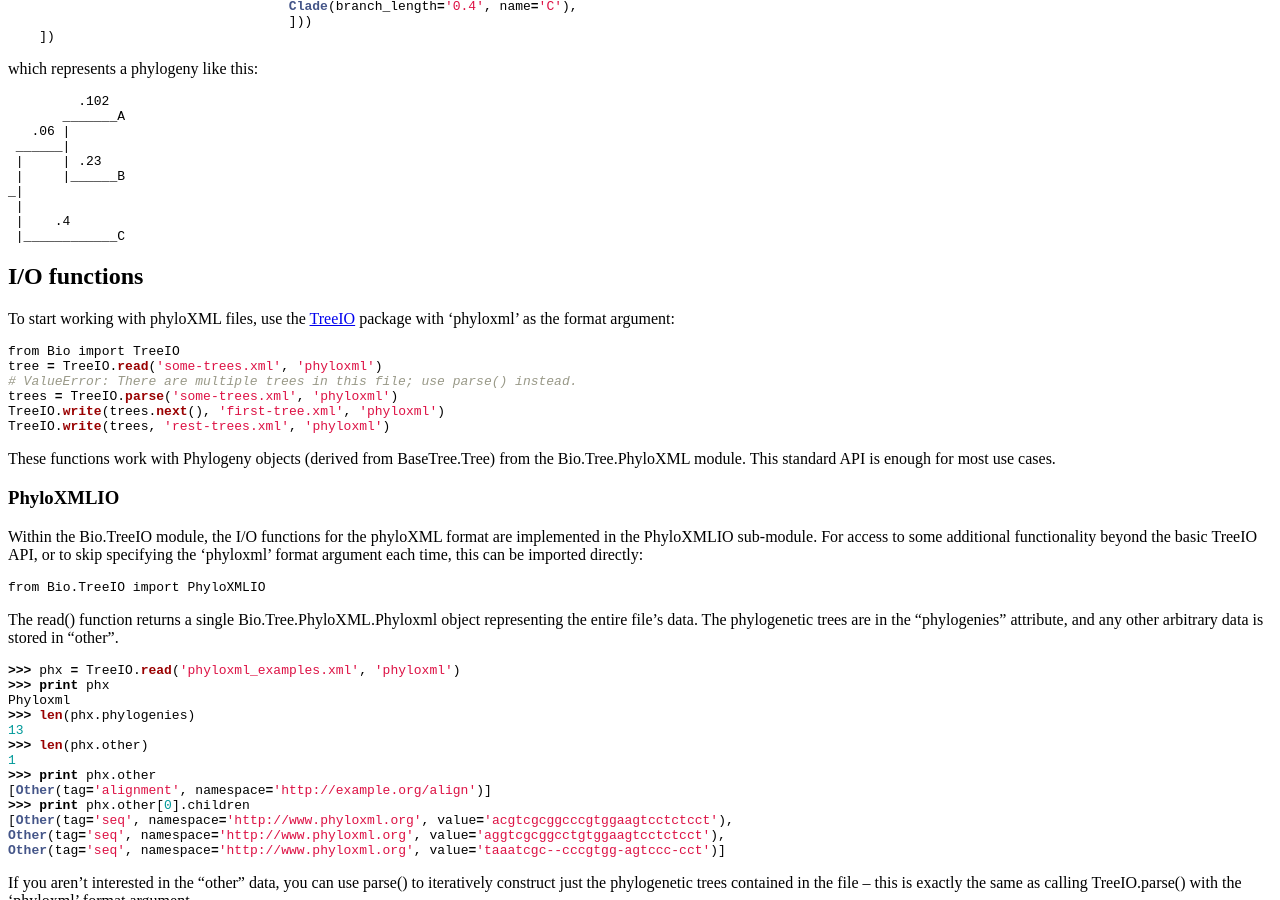
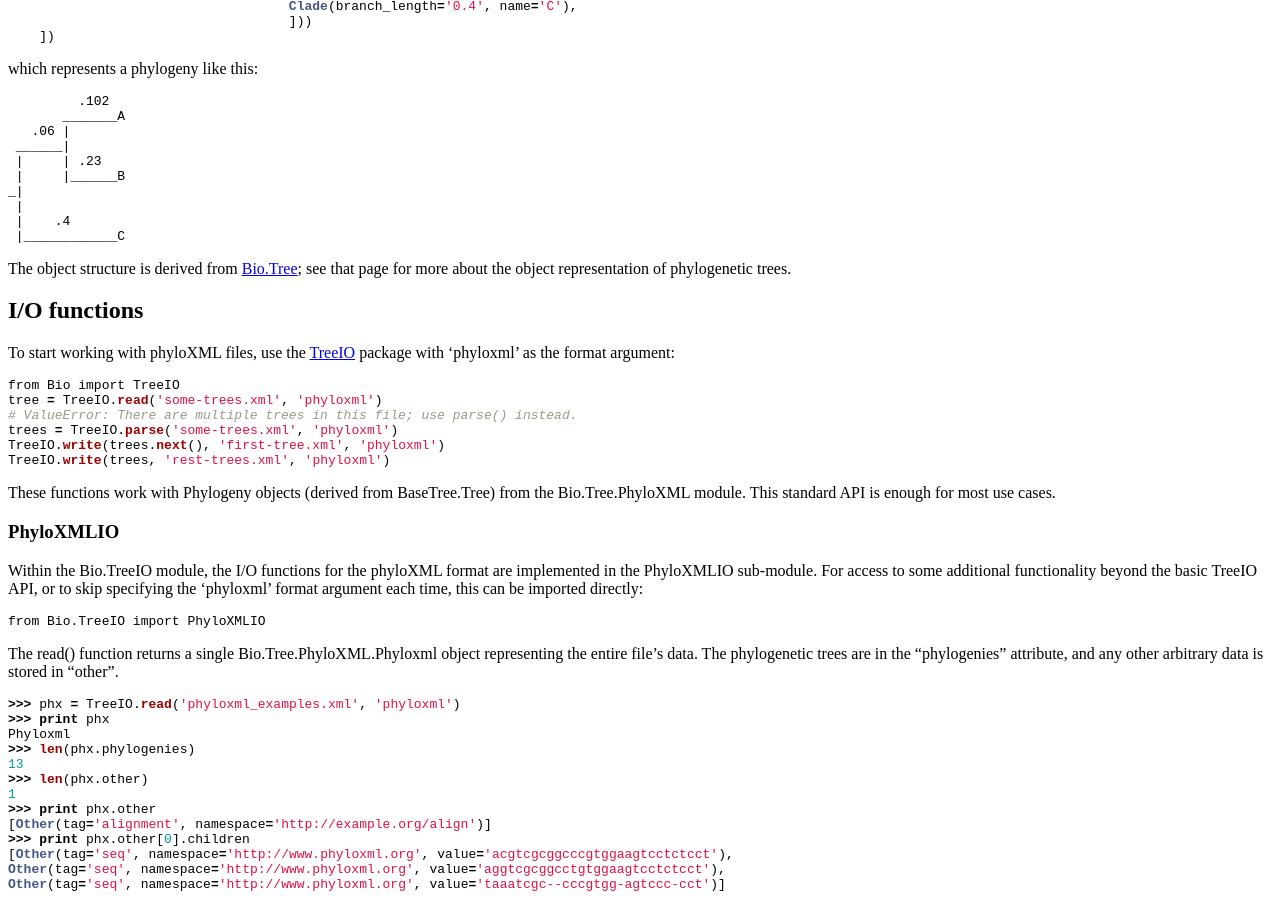
Before and after one commit to biopython/biopython.github.io, a Jekyll site: the page built from wiki/PhyloXML.md, in a window 1280 px wide and 900 px high, scrolled down 1174 px. Built offline with Jekyll 4.4.1, drawn with Linux system fonts in a browser that asks for light colours.

Commit message:
/* About the format */ Linked to Tree

```diff
--- a/wiki/PhyloXML.md
+++ b/wiki/PhyloXML.md
@@ -107,6 +107,10 @@ which represents a phylogeny like this:
      |
      |    .4
      |____________C
+
+The object structure is derived from [Bio.Tree](Tree "wikilink"); see
+that page for more about the object representation of phylogenetic
+trees.
 
 I/O functions
 -------------
```
Also changed, not shown: 1 other file.
